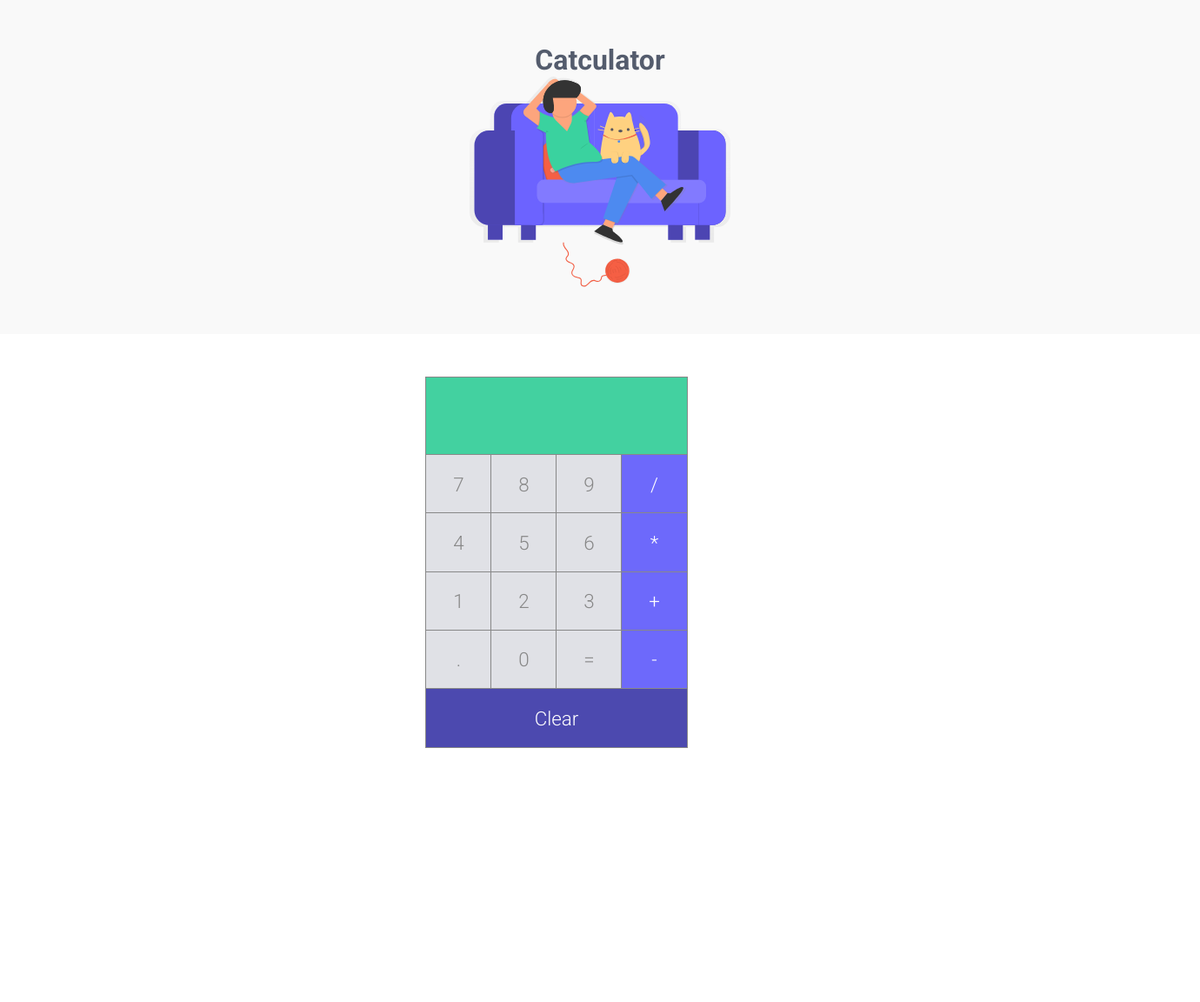
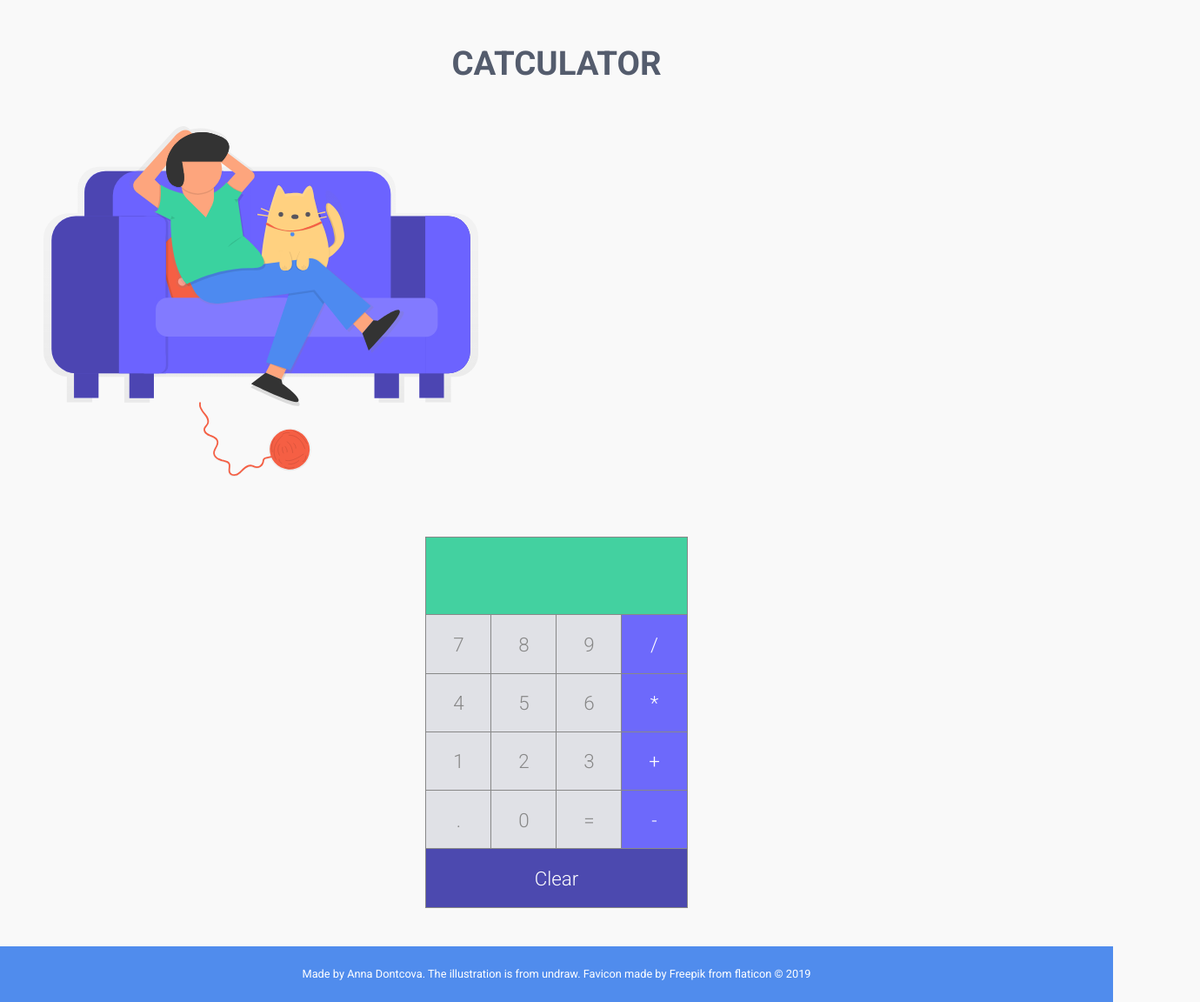
Before and after one commit to codeadventurer/catculator, a React (Create React App) app: page / in a window 1280 px wide. Shown: the whole page at 87% size, 1380 px wide, since content can reach past the window. Before the commit the page ends 884 px from the top, so only its background shows below. Built offline with nearby package versions, Linux system fonts and the light colour scheme; no server answers.

Commit message:
improves styling, adds responsiveness

```diff
--- a/src/App.css
+++ b/src/App.css
@@ -2,18 +2,85 @@
   margin: 0;
   font-family: "Roboto", sans-serif;
   color: rgb(84, 92, 109);
+  background-color: rgb(249, 249, 249);
 }
 .App {
   text-align: center;
 }
 
+h1 {
+  margin-top: 50px;
+  font-size: 1.4em;
+}
+
 .heading {
-  background-color: rgb(249, 249, 249);
-  width: 100vw;
-  padding: 50px;
+  padding: 20px;
+  display: flex;
+  flex-direction: column;
+  align-items: center;
 }
 
 .heading img {
   width: 300px;
   height: auto;
 }
+
+.cat-fact {
+  margin: 20px;
+}
+
+.fact-text {
+  font-size: 1.2em;
+  font-weight: lighter;
+}
+
+.footer {
+  background-color: rgb(80, 140, 237);
+  color: white;
+
+  height: 3vh;
+  display: flex;
+  justify-content: center;
+  align-items: center;
+  font-size: 0.8em;
+  padding: 20px;
+}
+
+.footer-text {
+  color: white;
+  background-color: rgb(80, 140, 237);
+}
+.footer-text a {
+  text-decoration: none;
+  color: white;
+  background-color: rgb(80, 140, 237);
+}
+
+.footer-text a[href] {
+  background-color: rgb(80, 140, 237);
+  color: white;
+}
+
+@media screen and (min-width: 992px) {
+  h1 {
+    font-size: 2.4em;
+  }
+  .heading {
+    flex-direction: row;
+    padding: 50px;
+  }
+
+  .heading img {
+    width: 500px;
+    height: auto;
+    margin-bottom: 0 50px;
+  }
+
+  .cat-fact {
+    margin: 50px;
+  }
+
+  .fact-text {
+    font-size: 1.4em;
+  }
+}
--- a/src/App.js
+++ b/src/App.js
@@ -7,18 +7,26 @@ class App extends Component {
   render() {
     return (
       <div className="App">
+        <h1>CATCULATOR</h1>
         <div className="heading">
-          <h1>Catculator</h1>
-          <img
-            src="/images/undraw_chilling_8tii.svg"
-            alt="undraw_chilling"
-          />{" "}
-        </div>
-        <div className="cat-fact">
-          <CatFact />
+          <img src="/images/undraw_chilling_8tii.svg" alt="undraw_chilling" />{" "}
+          <div className="cat-fact">
+            <CatFact />
+          </div>
         </div>
 
         <Calculator />
+
+        <div className="footer">
+          <div className="footer-text">
+            Made by{" "}
+            <a href="https://www.linkedin.com/in/adontcova/">Anna Dontcova</a>.
+            The illustration is from <a href="https://undraw.co/">undraw</a>.
+            Favicon made by{" "}
+            <a href="https://www.flaticon.com/authors/freepik">Freepik</a> from{" "}
+            <a href="https://www.flaticon.com/">flaticon</a> © 2019
+          </div>
+        </div>
       </div>
     );
   }
--- a/src/components/Calculator.css
+++ b/src/components/Calculator.css
@@ -2,7 +2,7 @@
   display: flex;
   justify-content: center;
   align-items: center;
-  margin-top: 50px;
+  margin: 20px 0;
 }
 
 .calc-wrapper {
@@ -30,6 +30,10 @@
   outline: 1px solid #888;
 }
 
+.button:active {
+  box-shadow: inset 0px 0px 80px 0px rgba(0, 0, 0, 0.25);
+}
+
 .operator {
   background-color: rgb(109, 105, 251);
   color: white;
@@ -39,15 +43,15 @@
 
 .input {
   display: flex;
-  height: 3em;
+  height: 2em;
   flex: 1;
   background-color: rgb(67, 209, 160);
   outline: 1px solid #888;
   color: white;
   justify-content: flex-end;
-  padding: 0.5em;
-  font-weight: bold;
-  font-size: 1.4em;
+  padding-right: 0.3em;
+  font-weight: lighter;
+  font-size: 2.8em;
   align-items: center;
 }
 
@@ -66,3 +70,7 @@
   font-size: 1.4em;
   align-items: center;
 }
+
+.clear-btn:active {
+  box-shadow: inset 0px 0px 80px 0px rgba(0, 0, 0, 0.25);
+}
--- a/src/components/Calculator.js
+++ b/src/components/Calculator.js
@@ -5,30 +5,35 @@ import ClearButton from "./ClearButton";
 import "./Calculator.css";
 
 class Calculator extends Component {
-  constructor(props) {
-    super(props);
-
-    this.state = {
-      input: "",
-      previousNumber: "",
-      currentNumber: "",
-      operator: ""
-    };
-  }
+  state = {
+    input: "",
+    previousNumber: "",
+    currentNumber: "",
+    operator: ""
+  };
 
   addToInput = val => {
-    this.setState({ input: this.state.input + val });
+    this.setState({
+      input: this.state.input + val,
+      currentNumber: this.state.input + val
+    });
   };
 
   addZeroToInput = val => {
     if (this.state.input !== "") {
-      this.setState({ input: this.state.input + val });
+      this.setState({
+        input: this.state.input + val,
+        currentNumber: this.state.input + val
+      });
     }
   };
 
   addDecimal = val => {
     if (this.state.input.indexOf(".") === -1) {
-      this.setState({ input: this.state.input + val });
+      this.setState({
+        input: this.state.input + val,
+        currentNumber: this.state.input + val
+      });
     }
   };
 
@@ -69,8 +74,6 @@ class Calculator extends Component {
   };
 
   evaluate = () => {
-    //this.setState({ currentNumber: this.state.input });
-    this.state.currentNumber = this.state.input;
     if (this.state.operator === "plus") {
       this.setState({
         input:
--- a/src/components/Catfact.js
+++ b/src/components/Catfact.js
@@ -51,7 +51,7 @@ export class Catfact extends Component {
     const fact = facts[random];
     return (
       <div>
-        <h2>{fact}</h2>
+        <p className="fact-text">{fact}</p>
         {/* <button onClick={this.handleClick}>New cat fact</button> */}
       </div>
     );
```
